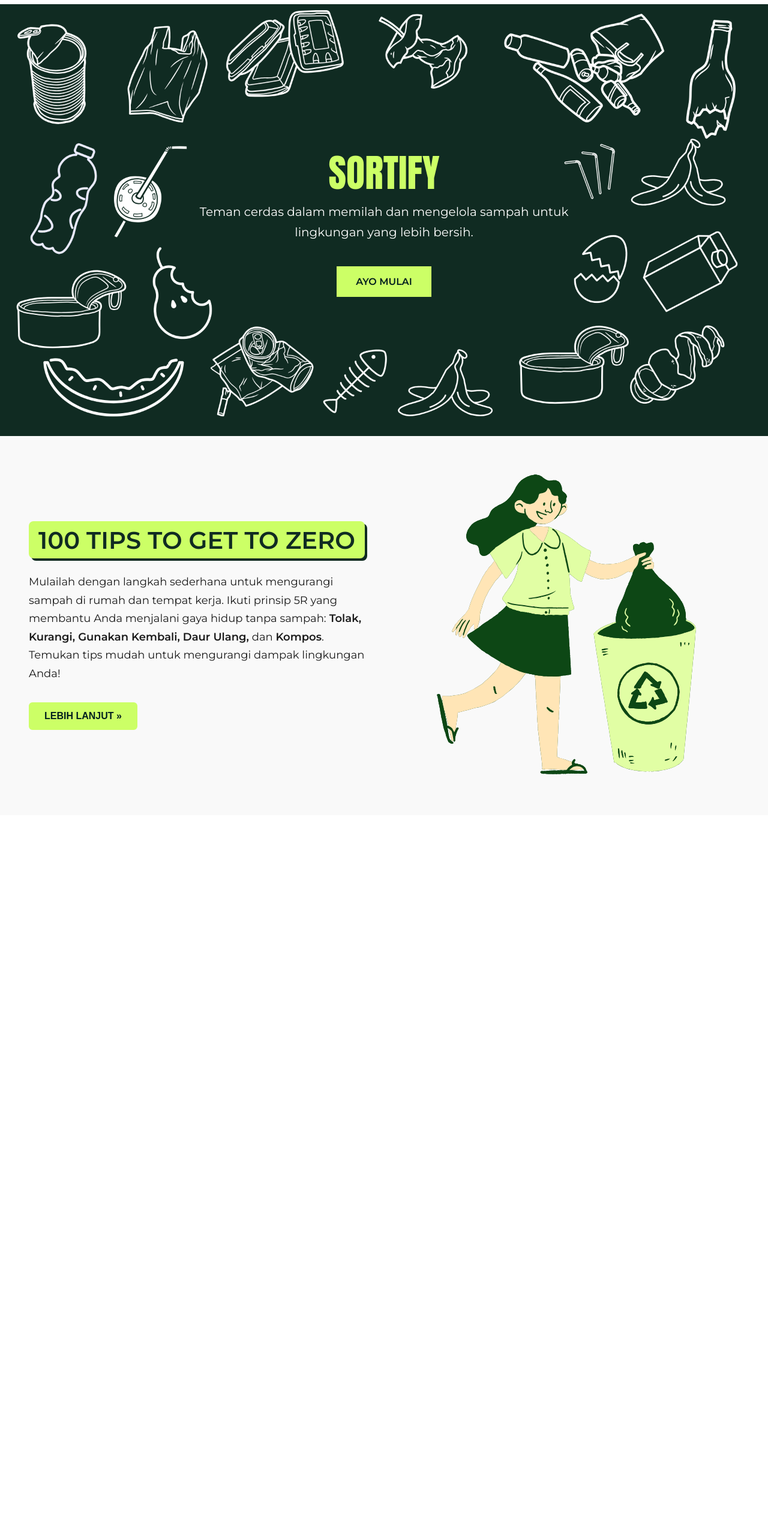
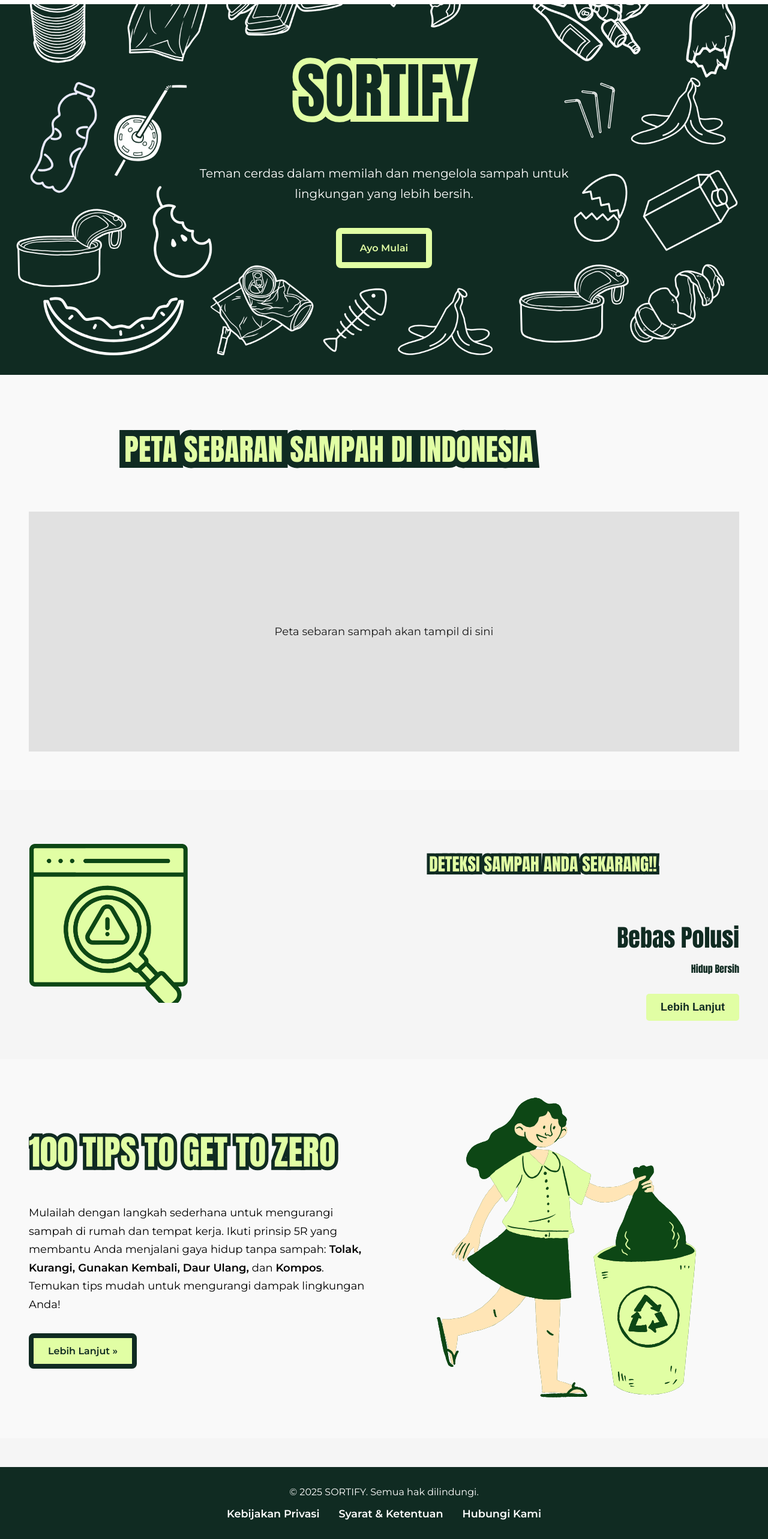
Before and after one commit to tabinasydaa/Sortify, a React (Vite) app: page / in a window 1280 px wide. Shown: the part 95-2661 px from the top of the page at 60% size. Before the commit the page ends 1454 px from the top, so only its background shows below. Built offline with nearby package versions, Linux system fonts and the light colour scheme.

Commit message:
update ya

```diff
--- a/index.html
+++ b/index.html
@@ -10,6 +10,7 @@
       href="https://fonts.googleapis.com/css2?family=Montserrat:wght@400;600&display=swap"
       rel="stylesheet"
     />
+    <script src="http://localhost:8097"></script>
   </head>
   <body>
     <div id="root"></div>
--- a/src/App.css
+++ b/src/App.css
@@ -1,16 +1,25 @@
-@import url('https://fonts.googleapis.com/css2?family=Montserrat:wght@400;600&display=swap');
+/* === GLOBAL === */
+html {
+  scroll-behavior: smooth;
+}
 
 body {
   font-family: 'Montserrat', sans-serif;
+  margin: 0;
+  padding: 0;
+  background-color: #f5f5f5;
 }
 
-/* NAVBAR */
+/* === NAVBAR === */
 .navbar {
   background-color: white;
   display: flex;
   justify-content: space-between;
   padding: 1.5rem 3rem;
   align-items: center;
+  position: fixed;
+  width: 100%;
+  z-index: 100;
 }
 
 .navbar .logo img {
@@ -28,14 +37,18 @@ body {
   color: #1a1a1a;
   font-weight: 600;
   font-size: 1.1rem;
-  font-family: 'Montserrat', sans-serif;
+  transition: color 0.3s ease;
 }
 
 .nav-links a.active {
   border-bottom: 2px solid #1a1a1a;
 }
 
-/* HERO SECTION */
+.nav-links a:hover {
+  text-decoration: underline;
+}
+
+/* === HERO SECTION === */
 .hero {
   background-size: cover;
   background-repeat: no-repeat;
@@ -46,37 +59,27 @@ body {
   align-items: center;
   text-align: center;
   color: white;
+  padding: 0 20px;
 }
 
 .overlay {
-  padding: 60px 20px;
+  display: flex;
+  flex-direction: column;
+  justify-content: center;
+  align-items: center;
   width: 100%;
+  height: 100%;
+  text-align: center;
+  position: relative;
 }
 
-/* === SORTIFY LOGO === */
-.sortify-logo {
-  font-size: 4rem;
-  font-family: Impact, sans-serif;
-  color: #ccff66;
-  transition: all 0.3s ease;
-}
-
-.sortify-logo:hover {
-  background-color: #e1fea4;
-  color: #102b22;
-  padding: 0.2em 0.6em;
-  box-shadow: 0 0 0 6px #e1fea4;
-  border-radius: 4px;
-}
-
-/* === PARAGRAF & BUTTON === */
 .overlay p {
   font-size: 1.25rem;
-  font-family: 'Montserrat', sans-serif;
   font-weight: 400;
   max-width: 640px;
   margin: 0 auto;
   line-height: 1.7;
+  font-family: 'Montserrat', sans-serif;
 }
 
 .overlay button {
@@ -85,16 +88,32 @@ body {
   font-family: 'Montserrat', sans-serif;
   font-weight: bold;
   font-size: 1rem;
-  color: #001f1f;
-  background-color: #ccff66;
-  border: 2px solid #ccff66;
+  color: #E1FEA4;
+  background-color: #102B22;
+  border: 10px solid #E1FEA4;
+  border-radius: 8px;
   cursor: pointer;
-  transition: 0.3s ease;
+  transition: all 0.3s ease;
 }
 
 .overlay button:hover {
   background-color: transparent;
-  color: #ccff66;
+  color: #102B22;
+}
+
+/* === SVG TITLE === */
+.edu-title-svg {
+  width: 100%;
+  max-width: 1000px;
+  margin-bottom: 1.5rem;
+  display: flex;
+  justify-content: center;
+  align-items: center;
+}
+
+.edu-title-svg-text {
+  width: 100%;
+  height: auto;
 }
 
 /* === EDUCATION SECTION === */
@@ -113,40 +132,31 @@ body {
   padding-right: 2rem;
 }
 
-.education-content h2 {
-  font-size: 2.5rem;
-  color: #102b22;
-  background-color: #ccff66;
-  display: inline-block;
-  padding: 0.4rem 1rem;
-  border-radius: 8px;
-  font-weight: 800;
-  margin-bottom: 1.5rem;
-  box-shadow: 4px 4px #102b22;
-}
-
-.education-content p {
+.edu-description {
+  font-family: 'Montserrat', sans-serif;
   font-size: 1.125rem;
   line-height: 1.7;
   margin-bottom: 2rem;
-  color: #1a1a1a;
+  color: #000000;
 }
 
 .btn-edu {
+  font-family: 'Montserrat', sans-serif;
+  font-weight: 700;
   padding: 12px 24px;
   font-size: 1rem;
-  font-weight: 700;
-  background-color: #ccff66;
-  color: #001f1f;
-  border: 2px solid #ccff66;
-  border-radius: 6px;
+  background-color: #E1FEA4;
+  color: #102B22;
+  border: 8px solid #102B22;
+  border-radius: 8px;
   cursor: pointer;
   transition: all 0.3s ease;
 }
 
 .btn-edu:hover {
   background-color: transparent;
-  color: #ccff66;
+  color: #E1FEA4;
+  border-color: #102B22;
 }
 
 .education-image {
@@ -159,3 +169,125 @@ body {
   max-width: 100%;
   height: auto;
 }
+
+/* === MAP SECTION === */
+.map-section {
+  padding: 4rem 3rem;
+  background-color: #f9f9f9;
+  text-align: center;
+}
+
+.map-container {
+  width: 100%;
+  height: 400px;
+  background-color: #e1e1e1;
+  display: flex;
+  justify-content: center;
+  align-items: center;
+}
+
+.map-placeholder p {
+  font-family: 'Montserrat', sans-serif;
+  font-size: 1.125rem;
+  line-height: 1.7;
+  color: #1a1a1a;
+  font-weight: 400;
+  text-align: center;
+}
+
+/* === DETECTION SECTION === */
+.detection-section {
+  margin: auto;
+  padding: 4rem 3rem;
+  color: white;
+}
+
+.content-container {
+  display: flex;
+  align-items: center;
+  justify-content: space-between;
+}
+
+.image-container img {
+  max-width: 50%;
+  height: auto;
+  border-radius: 8px;
+  margin-right: 30px;
+}
+
+.text-container {
+  flex: 1;
+  text-align: right;
+  color: #102B22;
+}
+
+.edu-title-svg-text {
+  width: 100%;
+  height: auto;
+  margin-bottom: 15px;
+}
+
+.text-container h2 {
+  font-family: 'Impact', sans-serif;
+  font-size: 16px;
+  margin: 10px 0;
+}
+
+.text-container h2:first-of-type {
+  font-size: 40px;
+  font-weight: bold;
+}
+
+.btn-continue {
+  color: #102B22;
+  background-color: #E1FEA4;
+  border: 10px solid #102B22;
+  border: none;
+  padding: 12px 24px;
+  font-size: 18px;
+  font-weight: bold;
+  cursor: pointer;
+  border-radius: 5px;
+  transition: background-color 0.3s, transform 0.3s;
+  margin-top: 20px;
+}
+
+/* === FOOTER === */
+footer {
+  background-color: #102b22;
+  color: white;
+  padding: 2rem 3rem;
+  text-align: center;
+  margin-top: 3rem;
+}
+
+.footer-content {
+  max-width: 1200px;
+  margin: 0 auto;
+}
+
+.footer-content p {
+  font-size: 1rem;
+  font-weight: 400;
+  margin-bottom: 1rem;
+}
+
+.footer-links {
+  display: flex;
+  justify-content: center;
+  gap: 2rem;
+  list-style: none;
+  padding: 0;
+}
+
+.footer-links a {
+  text-decoration: none;
+  color: white;
+  font-weight: 600;
+  font-size: 1.1rem;
+  transition: color 0.3s ease;
+}
+
+.footer-links a:hover {
+  color: #ccff66;
+}
--- a/src/App.jsx
+++ b/src/App.jsx
@@ -1,8 +1,36 @@
 import './App.css';
 import background from './images/background.png';
 import EducationSection from './components/EducationSection';
+import MapSection from './components/MapSection';
+import WasteDetectionSection from './components/WasteDetectionSection';
+import { useState, useEffect } from 'react';
 
 export default function App() {
+  const [activeLink, setActiveLink] = useState('home');
+
+  // Function to handle scroll and change active link
+  const handleScroll = () => {
+    const sections = ['home', 'map', 'detection', 'education'];
+    let currentSection = 'home';
+
+    sections.forEach((section) => {
+      const sectionElement = document.getElementById(section);
+      const rect = sectionElement.getBoundingClientRect();
+
+      if (rect.top <= window.innerHeight / 2 && rect.bottom >= window.innerHeight / 2) {
+        currentSection = section;
+      }
+    });
+
+    setActiveLink(currentSection);
+  };
+
+  // Listen to scroll events
+  useEffect(() => {
+    window.addEventListener('scroll', handleScroll);
+    return () => window.removeEventListener('scroll', handleScroll);
+  }, []);
+
   return (
     <>
       <nav className="navbar">
@@ -10,28 +38,61 @@ export default function App() {
           <img src="/logo.png" alt="Sortify Logo" />
         </div>
         <ul className="nav-links">
-          <li><a href="#" className="active">Beranda</a></li>
-          <li><a href="#">Deteksi</a></li>
-          <li><a href="#">Edukasi</a></li>
+          <li><a href="#home" className={activeLink === 'home' ? 'active' : ''}>Beranda</a></li>
+          <li><a href="#map" className={activeLink === 'map' ? 'active' : ''}>Deteksi</a></li>
+          <li><a href="#education" className={activeLink === 'education' ? 'active' : ''}>Edukasi</a></li>
           <li><a href="#">Login</a></li>
         </ul>
       </nav>
 
     <section
       className="hero"
+      id="home"
       style={{ backgroundImage: `url(${background})` }}
     >
       <div className="overlay">
-          <h1 className="sortify-logo">SORTIFY</h1>
+        <div className="edu-title-svg">
+          <svg viewBox="0 0 1000 150" xmlns="http://www.w3.org/2000/svg" className="edu-title-svg-text">
+            <text x="500" y="110"
+              textAnchor="middle"
+              fontFamily="Impact"
+              fontSize="100"
+              stroke="#E1FEA4"
+              strokeWidth="20"
+              fill="#102B22"
+              paintOrder="stroke"
+            >
+              SORTIFY
+            </text>
+          </svg>
+        </div>
         <p>
           Teman cerdas dalam memilah dan mengelola sampah untuk lingkungan yang lebih bersih.
         </p>
-          <button>AYO MULAI</button>
+        <button>Ayo Mulai</button>
       </div>
     </section>
 
+      {/* Tambahkan Section Peta */}
+      <MapSection id="map" />
+
+      {/* Tambahkan Section Deteksi Sampah */}
+      <WasteDetectionSection id="detection" />
+
       {/* Tambahkan Section Edukasi */}
-      <EducationSection />
+      <EducationSection id="education" />
+
+      {/* Tambahkan Footer */}
+      <footer>
+        <div className="footer-content">
+          <p>&copy; 2025 SORTIFY. Semua hak dilindungi.</p>
+          <ul className="footer-links">
+            <li><a href="#">Kebijakan Privasi</a></li>
+            <li><a href="#">Syarat & Ketentuan</a></li>
+            <li><a href="#">Hubungi Kami</a></li>
+          </ul>
+        </div>
+      </footer>
     </>
   );
 }
--- a/src/components/EducationSection.jsx
+++ b/src/components/EducationSection.jsx
@@ -1,21 +1,33 @@
 // src/components/EducationSection.jsx
 import React from 'react';
-import edukasiImage from '../images/edukasi.png'; // ganti sesuai path file gambar kamu
+import edukasiImage from '../images/edukasi.png';
 
 export default function EducationSection() {
   return (
     <section className="education-section">
       <div className="education-content">
-        <h2><span>100 TIPS TO GET TO ZERO</span></h2>
-        <p>
+        <div className="edu-title-svg">
+          <svg viewBox="0 0 1000 150" xmlns="http://www.w3.org/2000/svg" className="edu-title-svg-text">
+            <text x="0" y="110"
+              fontFamily="Impact"
+              fontSize="100"
+              stroke="#102B22"
+              strokeWidth="20"
+              fill="#E1FEA4"
+              paintOrder="stroke"
+            >
+              100 TIPS TO GET TO ZERO
+            </text>
+          </svg>
+        </div>
+
+        <p className="edu-description">
           Mulailah dengan langkah sederhana untuk mengurangi sampah di rumah dan tempat kerja.
           Ikuti prinsip 5R yang membantu Anda menjalani gaya hidup tanpa sampah:
           <strong> Tolak, Kurangi, Gunakan Kembali, Daur Ulang,</strong> dan <strong>Kompos</strong>.
           Temukan tips mudah untuk mengurangi dampak lingkungan Anda!
         </p>
-        <button className="btn-edu">
-          LEBIH LANJUT <span>»</span>
-        </button>
+        <button className="btn-edu">Lebih Lanjut <span>»</span></button>
       </div>
       <div className="education-image">
         <img src={edukasiImage} alt="Ilustrasi edukasi sampah" />
--- /dev/null
+++ b/src/components/MapSection.jsx
@@ -0,0 +1,29 @@
+// src/components/MapSection.jsx
+import React from 'react';
+
+export default function MapSection() {
+  return (
+    <section className="map-section">
+      <div className="edu-title-svg">
+        <svg viewBox="0 0 1200 150" xmlns="http://www.w3.org/2000/svg" className="edu-title-svg-text">
+          <text x="50%" y="50%" textAnchor="middle" alignmentBaseline="middle"
+            fontFamily="Impact"
+            fontSize="60" /* Ukuran font lebih kecil untuk menyesuaikan */
+            stroke="#102B22"
+            strokeWidth="24"
+            fill="#E1FEA4"
+            paintOrder="stroke"
+          >
+            PETA SEBARAN SAMPAH DI INDONESIA
+          </text>
+        </svg>
+      </div>
+
+      <div className="map-container">
+        <div className="map-placeholder">
+          <p>Peta sebaran sampah akan tampil di sini</p>
+        </div>
+      </div>
+    </section>
+  );
+}
--- /dev/null
+++ b/src/components/WasteDetectionSection.jsx
@@ -0,0 +1,34 @@
+import React from 'react';
+import deteksiImage from '../images/deteksi.png'; // Impor gambar
+
+export default function WasteDetectionSection() {
+  return (
+    <section className="detection-section">
+      <div className="content-container">
+        {/* Gambar di sebelah kiri */}
+        <div className="image-container">
+          <img src={deteksiImage} alt="Ilustrasi Deteksi Sampah" />
+        </div>
+
+        {/* Teks di sebelah kanan */}
+        <div className="text-container">
+          <svg viewBox="0 0 1600 300" xmlns="http://www.w3.org/2000/svg" className="edu-title-svg-text">
+            <text x="50%" y="50%" textAnchor="middle" alignmentBaseline="middle"
+              fontFamily="Impact"
+              fontSize="72" /* Memperbesar ukuran font untuk "DETEKSI SAMPAH ANDA SEKARANG!!" */
+              stroke="#102B22"
+              strokeWidth="24"
+              fill="#E1FEA4"
+              paintOrder="stroke"
+            >
+              DETEKSI SAMPAH ANDA SEKARANG!!
+            </text>
+          </svg>
+          <h2>Bebas Polusi</h2>
+          <h2>Hidup Bersih</h2>
+          <button className="btn-continue">Lebih Lanjut</button>
+        </div>
+      </div>
+    </section>
+  );
+}
```
Also changed, not shown: vite.config.js (+4 -4 lines), src/images/deteksi.png (added). Lines whose indentation alone changed are shown as unchanged.
